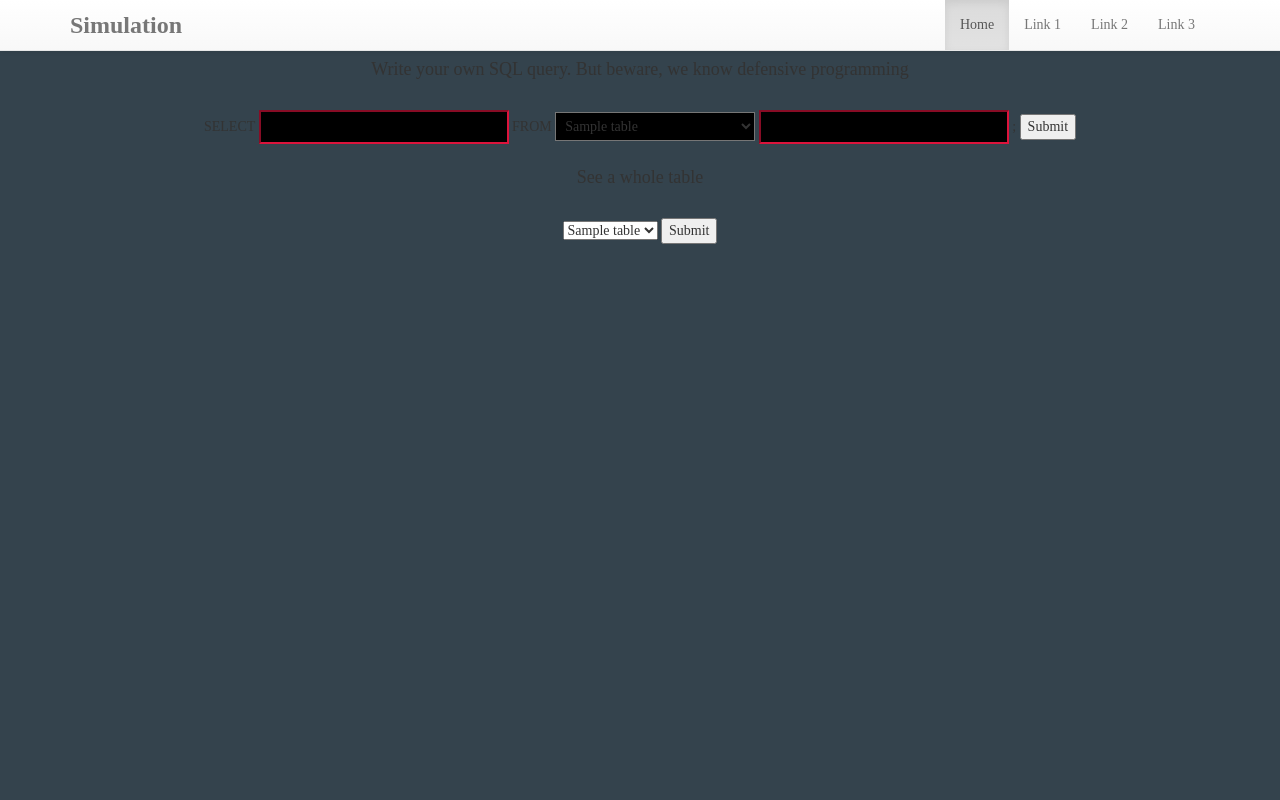
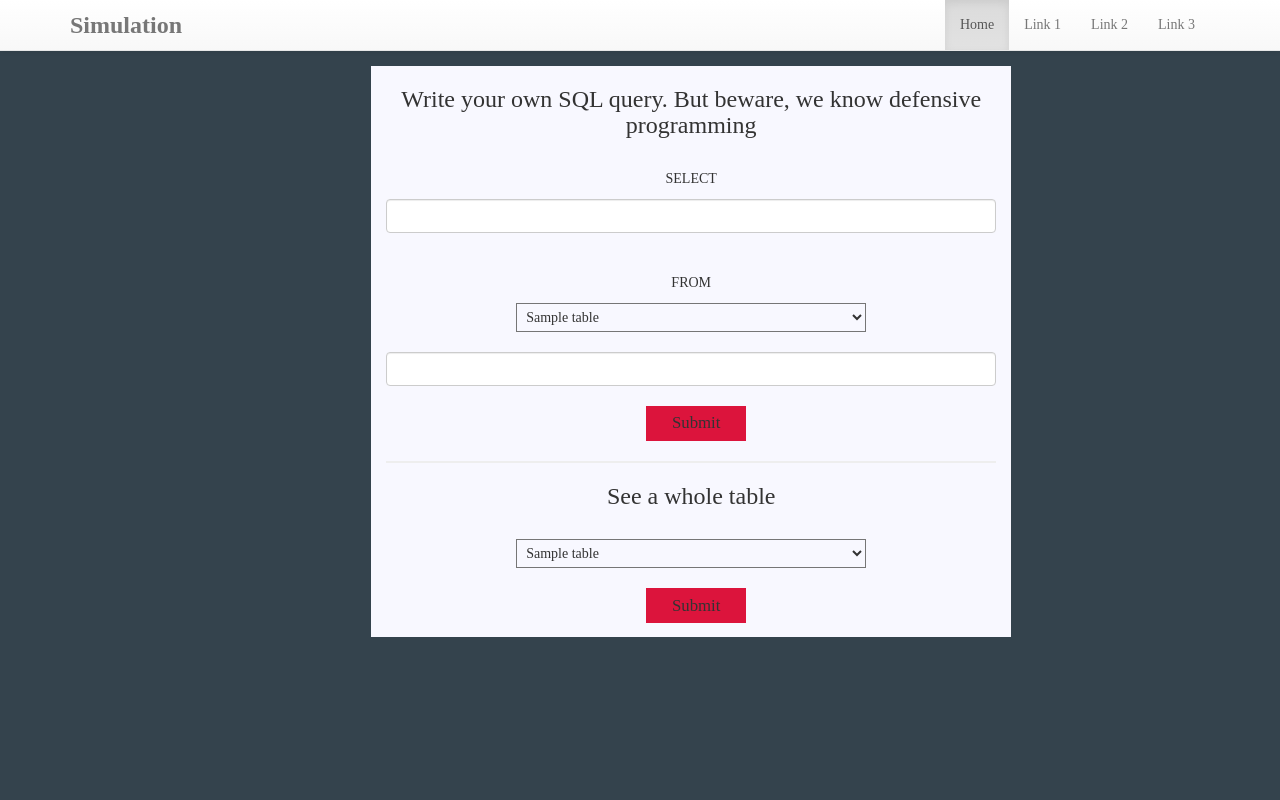
Before and after one commit to amarjeetkapoor1/Sim, a Django app: template Sim_site/Sim/templates/Sim/index.html in a window 1280 px wide. Run offline with Django 3.2, Linux system fonts and the light colour scheme; the template is opened without the code that fills it: most values are stand-ins (such as "Sample title", 1, 10 or a date in 2020); some libraries are stand-ins or nearby versions.

Commit message:
query initial

```diff
--- a/Sim_site/Sim/templates/Sim/index.html
+++ b/Sim_site/Sim/templates/Sim/index.html
@@ -24,35 +24,34 @@
 	</nav>
 		<div class="container-fluid">
 			<div class="row">
-				<div class="col-md-12">
-					<h4>Write your own SQL query. But beware, we know defensive
-					programming</h4><br>
+				<div class="col-md-6 col-md-offset-3" id="smallContainer" >
+					<h3>Write your own SQL query. But beware, we know defensive
+					programming</h3><br>
+					<div  >
 						<form action = "{% url 'output' %}" method = "post">
-						{% csrf_token %}
-						SELECT <input id="selctQuery" type="text" name = "query1"></input>
-						FROM
+							<p class="setAlign" >{% csrf_token %}
+						    SELECT
+						    </p>
+						    <input class="form-control"  type="text" name = "query1"></input> <br /><br />
+							<p  >FROM</p>
 							<select id="tableName" name="option">
 								{% for table in table_names %}
 								<option value= {{table}}>{{table}}</option>
 								{% endfor %}
-							<option> table2 </option>
-						</select>
-						<input id="selctQuery" type="text" name = "query2"></input> ;
-						<input type = "submit" value = "Submit"></input>
-					</form>
+							</select><br /><br />
+							<input class="form-control" type="text" name = "query2"></input> <br />
+							<input id="btnStyle" type = "submit" value = "Submit"></input>
+						</form><hr id ="hrline" />
 					</div>
-			</div>
-			<div class="row">
-				<div class="col-md-12">
-					<h4>See a whole table</h4><br>
+					<h3>See a whole table</h3><br>
 					<form action="{% url 'table' %}" method="post">
 						{% csrf_token %}
-						<select name="table">
+						<select  id="tableName" name="table">
 							{% for table in table_names %}
 							<option value= {{table}}>{{ table }}</option><br><br>
 							{% endfor %}
-						</select>
-						<input type = "submit" value = "Submit"></input>
+						</select><br /><br />
+						<input id="btnStyle" type = "submit" value = "Submit"></input><br />
 					</form>
 				</div>
 			</div>
--- a/Sim_site/Sim/templates/Sim/signin.css
+++ b/Sim_site/Sim/templates/Sim/signin.css
@@ -6,7 +6,6 @@
 	height : 100vh;
 	padding-top : 50px;
 	text-align : center;
-	/*color : white;*/
 }
 .navbar-brand{
 	font-size : 24px;
--- a/Sim_site/Sim/templates/Sim/style.css
+++ b/Sim_site/Sim/templates/Sim/style.css
@@ -67,16 +67,49 @@ th ,td{
 
 /*Styling input in index.html (Tamandeep)*/
 
-#selctQuery{
-    border-color: #DC143C;
+/*#selctQuery{
+    border-color: #191970;
     -webkit-transition: 0.5s;
     padding : 5px;
-    width: 250px;
-    background-color: #000000;
+    width: 350px;
+    background-color: #F8F8FF;
+}*/
+#tableName{
+    background-color:#F8F8FF ;
+    width: 350px;
+    padding: 5px 5px 5px 5px;
 }
-#tableName{
-    background-color:#000000 ;
-    width: 200px;
-    padding: 5px 5px 5px 5px;
-    text-decoration-color: #000000;
+
+#smallContainer{
+    background-color: #F8F8FF;
+    margin-top: 2vh ;
+    margin-left: 29vw;
 }
+
+#btnStyle{
+    width: 100px;
+    height: 35px ;
+    background-color: #DC143C;
+    display: inline-block;
+    border-color: #DC143C;
+    border: solid 2px #DC143C;
+    transition-duration: 0.4s;
+    font-size: 120% ;
+    margin-left: 10px ;
+}
+
+#btnStyle:hover{
+
+    transition-duration: 0.4s;
+    color: white ;
+}
+
+#hrline{
+    color:#808080;
+    border-width: 2px;
+}
+
+/*.setAlign{
+    margin-left: 2px;
+    text-align: left;
+}*/
```
Also changed, not shown: Sim_site/Sim/templates/Sim/home.html (line endings or trailing spaces). Lines whose indentation alone changed are shown as unchanged.
